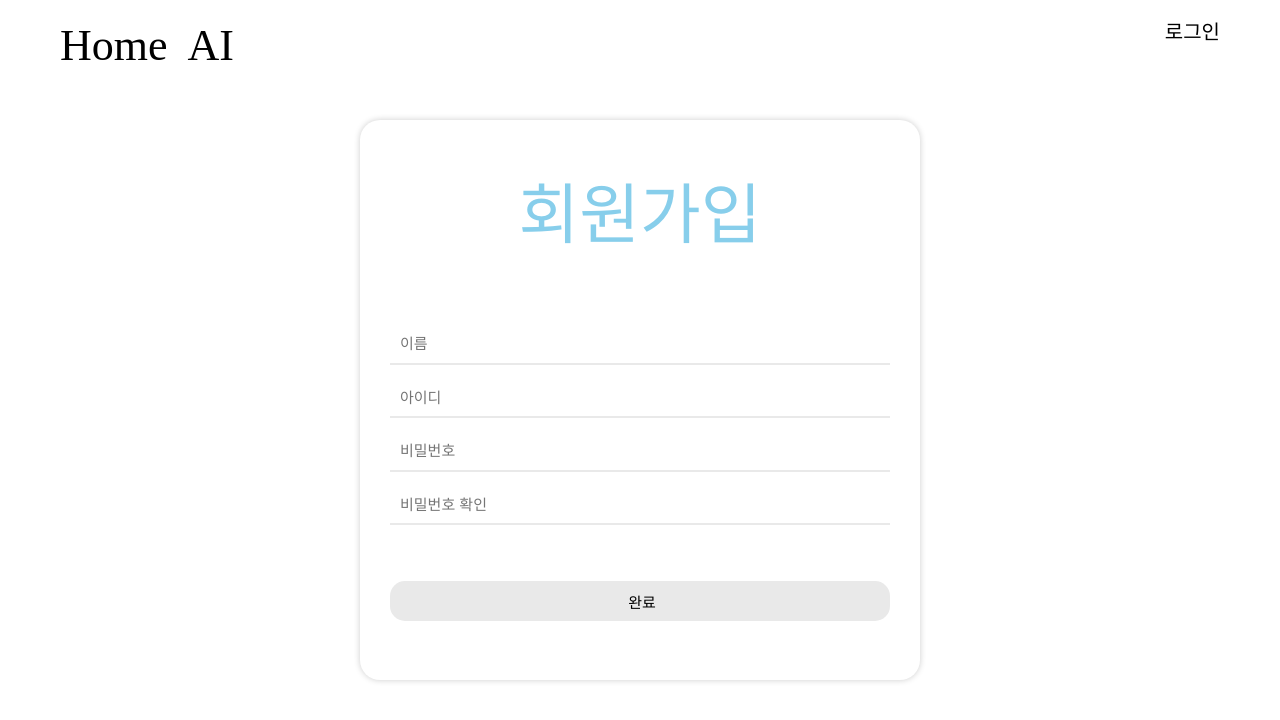
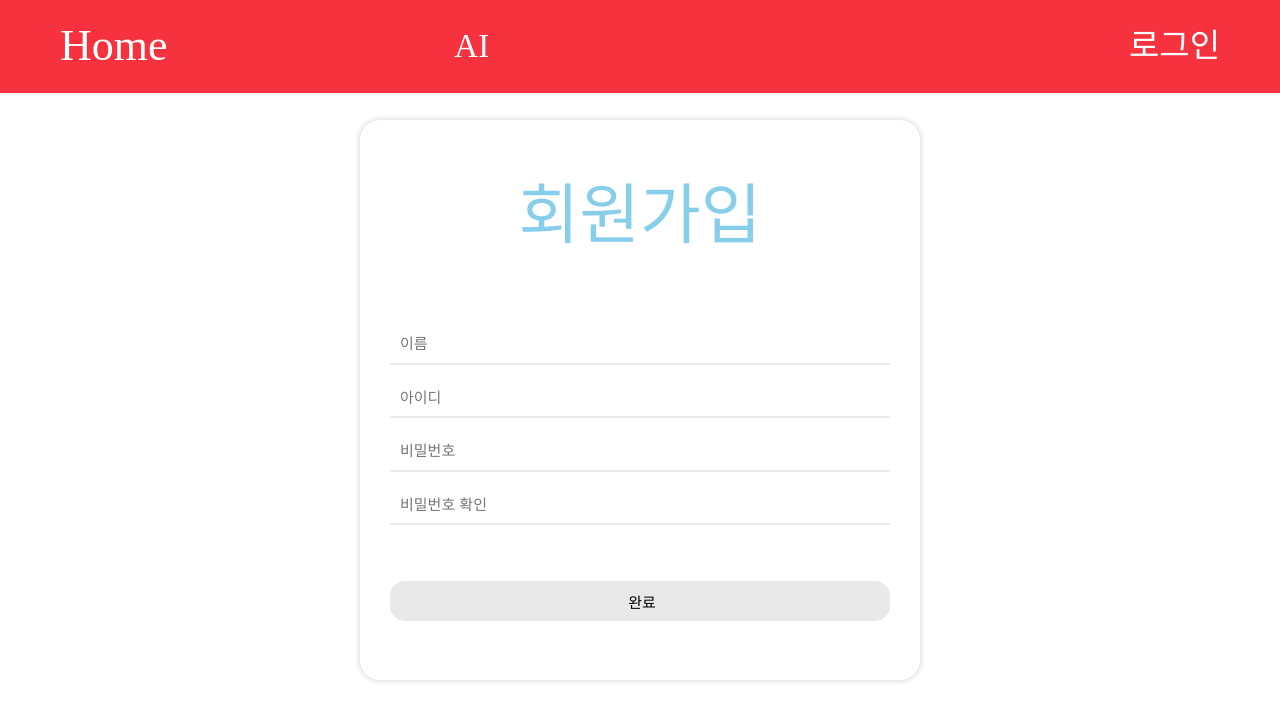
Before and after one commit to hhshhhskk/travel, a React (Create React App) app: page /SignUp in a window 1280 px wide. Shown: the top 720 px of the page. Built offline with nearby package versions, Linux system fonts and the light colour scheme; no server answers; the HTML template or start-up script is replaced by a standard one; a web font is replaced by a local one.

Commit message:
헤더 스크롤시 색상 변경

```diff
--- a/src/components/Header.tsx
+++ b/src/components/Header.tsx
@@ -2,45 +2,68 @@ import styled from "styled-components";
 import { Link, useNavigate } from "react-router-dom";
 import { useEffect, useState } from "react";
 
-const Nav = styled.div`
+const HeaderDiv = styled.div<Scrolledprops>`
   display: flex;
   align-items: center;
   position: fixed;
+  justify-content: space-between;
   width: 100%;
   top: 0;
   font-size: 44px;
   padding: 20px 60px;
-  background-color: white;
+  background-color: ${props => (props.scrolled ? '#ffffff' : '#f7323f')};
+  box-shadow: ${props => (props.scrolled ? '0px 2px 5px rgba(0, 0, 0, 0.2)' : 'none')};
+  transition: background-color 0.3s ease, color 0.3s ease;
   font-family: "kcc";
+
   @media (max-width: 450px) {
     font-size: 30px;
     position: absolute;
 }
 `;
 
-const Col = styled.div`
+const Home = styled.div<Scrolledprops>`
   display: flex;
-  width: 100%;
-  justify-content: space-between;
-`;
-
-
-const Items = styled.div`
-  display: flex;
-`;
-
-const Login = styled.div`
-  display: flex;
-  font-size:20px;
+  color: ${props => (props.scrolled ? '#f7323f' : '#ffffff')};
   @media (max-width: 450px) {
     font-size: 13px;
 }
 `;
 
+const Items = styled.div<Scrolledprops>`
+  display: flex;
+  width: 40%;
+  color: ${props => (props.scrolled ? '#000000' : '#ffffff')};
+  font-size: 33px;
+  justify-content: space-around;
+  @media (max-width: 450px) {
+    font-size: 13px;
+}
+`;
+
+const Item = styled.div`
+  margin-right: 20px;
+  display: flex;
+  width: 30%;
+  justify-content: space-around;
+  &:hover {
+    color: blue;
+  }
+`;
+
 const Logined = styled.div`
   display: flex;
+  width: 100%;
   justify-content: space-around;
-  width: 33vh;
+  @media (max-width: 450px) {
+    width: 18vh;
+}
+`;
+
+const LogineBtn = styled.div`
+  display: flex;
+  width: 100%;
+  justify-content: right;
   @media (max-width: 450px) {
     width: 18vh;
 }
@@ -53,21 +76,15 @@ const Logout = styled.div`
   cursor: pointer;
 `;
 
-const Item = styled.div`
-  margin-right: 20px;
-  color: black;
-  position: relative;
-  display: flex;
-  justify-content: center;
-  flex-direction: column;
-  &:hover {
-    color: blue;
+
+
+interface Scrolledprops {
+  scrolled: boolean;
 }
-`;
-
 
 function Header() {
   const [loggedIn, setLoggedIn] = useState<Boolean>(false);
+  const [scrolled, setScrolled] = useState(false);
   const [nickName, setNickName] = useState<String | null>();
   const navigate = useNavigate();
   const userId = sessionStorage.getItem('id');
@@ -82,6 +99,21 @@ function Header() {
     }
   }, []);
 
+  const handleScroll = () => {
+    if (window.scrollY > 0) {
+      setScrolled(true);
+    } else {
+      setScrolled(false);
+    }
+  };
+
+  useEffect(() => {
+    window.addEventListener('scroll', handleScroll);
+    return () => {
+      window.removeEventListener('scroll', handleScroll);
+    };
+  }, []);
+
   const onClickedMyPage = () => {
     navigate(`/mypage?id=${userId}`);
   };
@@ -94,21 +126,20 @@ function Header() {
   };
 
   return (
-    <Nav>
-      <Col>
-        <Items>
+    <HeaderDiv scrolled={scrolled}>
+      <Home scrolled={scrolled}>
         <Item>
           <Link to="/">
             Home
           </Link>
         </Item>
-          <Item>
+      </Home>
+      <Items scrolled={scrolled}>
         <Link to="/AIchat">
           AI
         </Link>
-          </Item>
       </Items>
-        <Login>
+      <Items scrolled={scrolled}>
         {loggedIn
           ?
           <Logined>
@@ -123,13 +154,14 @@ function Header() {
             </Logout>
           </Logined>
           :
+          <LogineBtn>
             <Link to="/Login">
               로그인
             </Link>
+          </LogineBtn>
         }
-        </Login>
-      </Col>
-    </Nav>
+      </Items>
+    </HeaderDiv>
   );
 }
 
```
Lines whose indentation alone changed are shown as unchanged.
